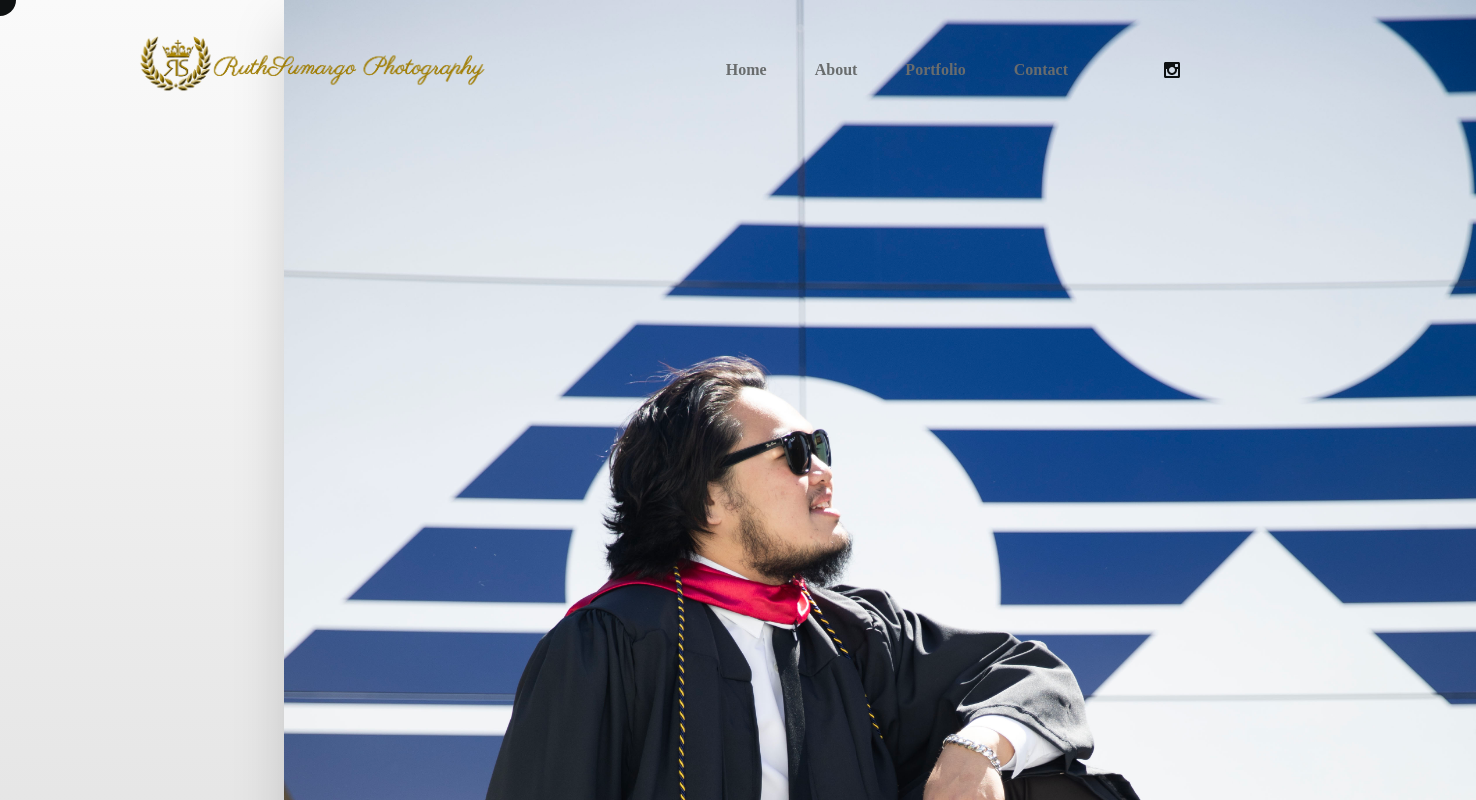
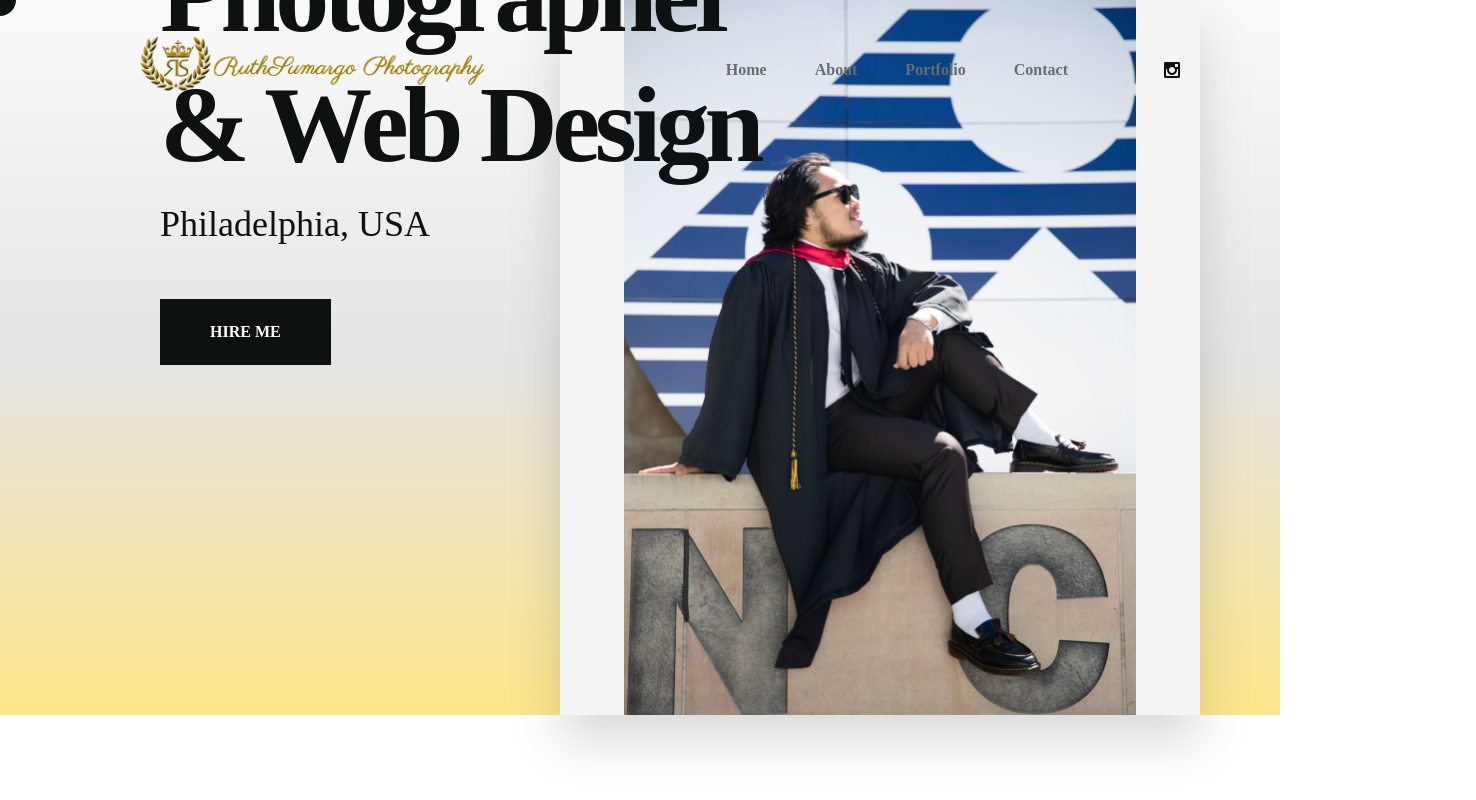
Before and after one commit to Meatbal21/ruthweb, a React (Vite) app: page / in a window 1280 px wide. Shown: the top 800 px of the page, 1476 px wide, since content can reach past the window. Built offline with nearby package versions, Linux system fonts and the light colour scheme.

Commit message:
fixing up screen ratio

```diff
--- a/src/pages/Home.jsx
+++ b/src/pages/Home.jsx
@@ -16,7 +16,7 @@ const Home = () => {
   exit={{opacity: 0}}
   transition={transition1}
   className='section bg-gradient-to-b from-neutral-50 via-neutral-200 to-amber-200 '>
-    <div className='container mx-auto h-full relative'>
+    <div className='container mx-auto h-[50%] w-[50%] relative'>
       {/* text and img wraper */}
       <div className='h-full flex flex-col justify-center'>
         <motion.div
@@ -26,7 +26,7 @@ const Home = () => {
         transition={transition1}
         onMouseEnter={mouseEnterHandler}
         onMouseLeave={mouseLeaveHandler}
-        className='bottom-80 -left-9 w-full pt-36 pb-14 lg:pt-0 lg:pb-0
+        className='bottom-80 -left-[160px] w-full pt-36 pb-14 lg:pt-0 lg:pb-0
         lg:w-auto z-10 lg:absolute flex flex-col justify-center
         items-center lg:items-start'>
           <h1 className='h1'>
@@ -47,7 +47,7 @@ const Home = () => {
           exit={{scale: 0}}
           transition={transition1}
           className='relative w-full bg-gradient-to-b from-neutral-100 to-neutral-100 drop-shadow-2xl lg:-right-60 max-xs:-top-10 max-md:mx-auto'>
-            <motion.img className='mx-auto h-full max-xs:w-full max-xs:h-full lg:h-full'
+            <motion.img className='mx-auto h-full max-xs:w-full max-xs:h-full lg:h-full lg:w-[80%]'
             whileHover={{scale: 1.1}}
             transition={transition1}
             src={WomanImg} alt=''/>
```
